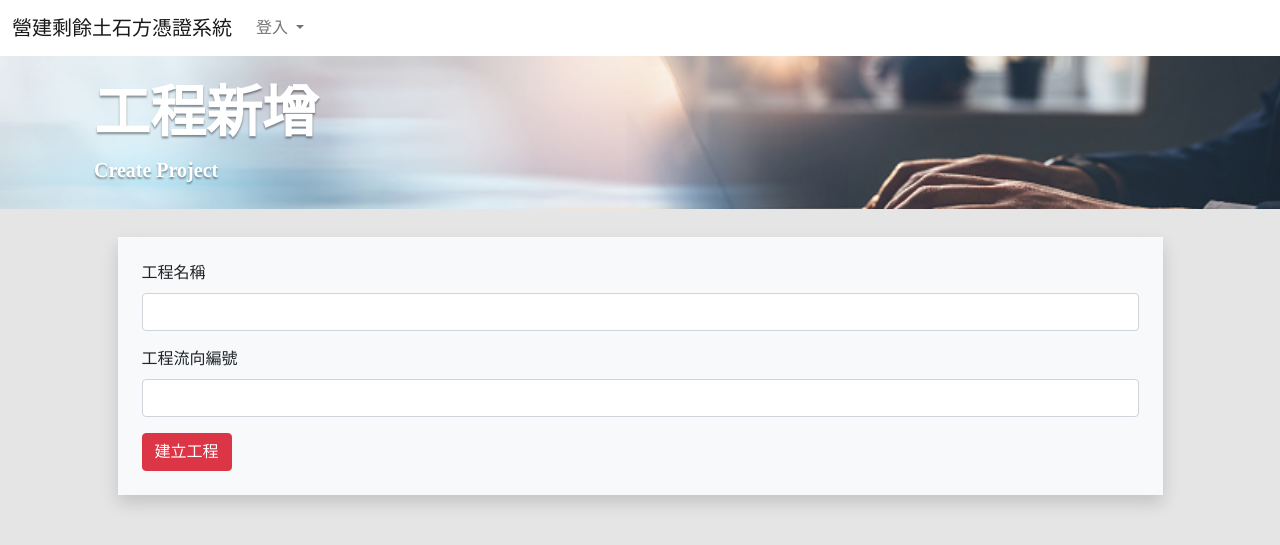
After one commit to kai890707/Remaining-soil-transportation-platform, a CodeIgniter 4 app: the page made by app/Views/user_contract/projectCreate.php in a window 1280 px wide. The commit adds this page. Shown: the top 545 px of the page. Run offline with PHP 8.4 and a stand-in for CodeIgniter, Linux system fonts and the light colour scheme; the template is opened without the code that fills it: most values are stand-ins (such as "Sample title", 1, 10 or a date in 2020); some libraries are stand-ins or nearby versions.

Commit message:
工程新增完成

```diff
--- a/app/Views/lobbyMain_component/contract.php
+++ b/app/Views/lobbyMain_component/contract.php
@@ -10,7 +10,7 @@
     </div>
 
 </div>
-<div class=" col-11 bg-light shadow p-4 m-1  mx-auto shadow rounded block-btn">
+<div class=" col-11 bg-light shadow p-4 m-1  mx-auto shadow rounded block-btn"   onclick="location.href='<?php echo base_url('projectList')?>'">
     <div class="row">
         <div class="col-4 border-end d-flex align-items-center justify-content-center">
             <i class="bi bi-file-earmark" style="font-size: 2rem;"></i>
--- /dev/null
+++ b/app/Views/user_contract/projectCreate.php
@@ -0,0 +1,65 @@
+<!-- 個人資訊頁面 -->
+<?= $this->extend('layout_blade/personal_layout') ?>
+<?= $this->section('main') ?>
+
+<div class="jumbotron jumbotron-fluid" style="background-image:url('<?php echo base_url('assets/images/personalbanner.jpg') ?>') ;background-repeat: no-repeat;
+    background-size: cover;">
+    <div class="container">
+        <div class="row">
+            <div class="col-12 mx-auto p-4">
+                <h1 class="display-4 fw-bold text-white text-shadow">工程新增</h1>
+                <p class="lead fw-bold text-white text-shadow p-0 m-0">Create Project</p>
+            </div>
+        </div>
+
+
+    </div>
+</div>
+<div class="container">
+    <div class="row mt-4 p-0  ">
+        <div class=" col-11 bg-light shadow p-4 m-1  mx-auto shadow">
+            <form id="create_project_form">
+                <div class="mb-3">
+                    <label for="engineering_name" class="form-label">工程名稱</label>
+                    <input type="text" class="form-control" id="engineering_name" name="engineering_name" >
+                </div>
+                <div class="mb-3">
+                    <label for="engineering_projectNumber" class="form-label">工程流向編號</label>
+                    <input type="text" class="form-control" id="engineering_projectNumber" name="engineering_projectNumber" >
+                </div>
+                <div class="d-grid gap-2 d-md-block">
+                    <button class="btn btn-danger" type="submit">建立工程</button>
+                </div>
+            </form>
+        </div>
+
+
+    </div>
+</div>
+
+<?= $this->endSection() ?>
+<?= $this->section('customJs') ?>
+<script>
+
+    $("form[id='create_project_form']").submit(function(e) {
+        e.preventDefault();
+        var formData = new FormData(document.getElementById('create_project_form'));
+        BaseLib.Post("/contract/projectCreate",formData).then(
+        (res)=>{
+            BaseLib.ResponseCheck(res).then(()=>{
+                console.log(res);
+                if(res.status =="success"){
+                    window.location=BaseLib.base_Url+'/projectList';
+                }
+            })
+        },
+        (err)=>{
+            console.log(err);
+        })
+
+
+
+
+    })
+</script>
+<?= $this->endSection() ?>
```
Also changed, not shown: app/Config/Routes.php (+17 -7 lines), app/Controllers/EngineeringController.php (added, +75 -0 lines), app/Views/projectList.php (+9 -14 lines).
